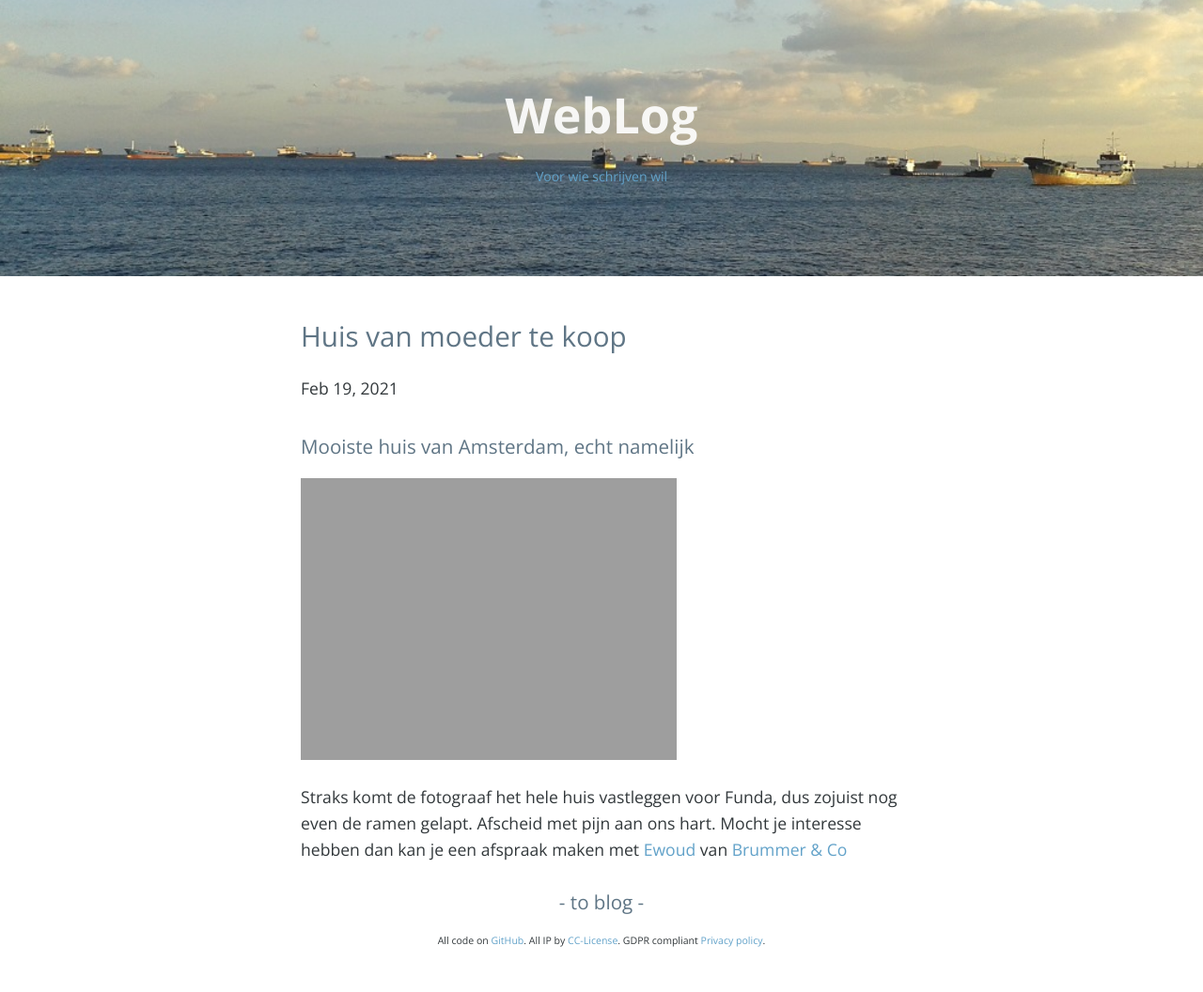
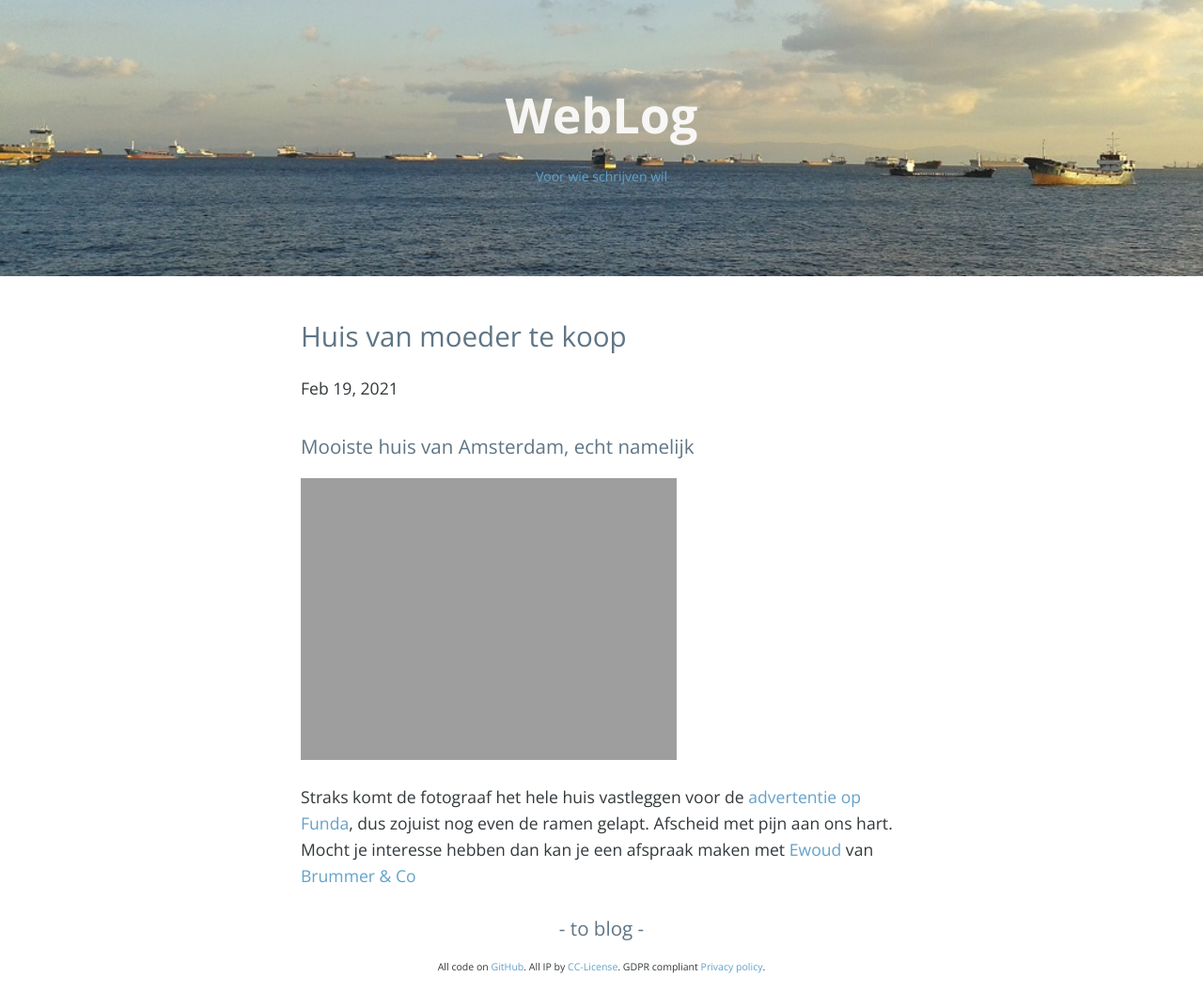
Before and after one commit to fprisse/Weblog, a Jekyll site: the page built from _posts/2021-02-19-oudeschans6.md, in a window 1280 px wide. Shown: the whole page at 94% size. Built offline with Jekyll 4.4.1, drawn with Linux system fonts in a browser that asks for light colours; nearby versions of some CDN libraries; comment, search, counter and statistics services are not loaded; before the commit the page ends 1028 px from its top, so only the background shows below that.

Commit message:
Update 2021-02-19-oudeschans6.md

```diff
--- a/_posts/2021-02-19-oudeschans6.md
+++ b/_posts/2021-02-19-oudeschans6.md
@@ -7,6 +7,6 @@ categories: Mama
 
 ### Mooiste huis van Amsterdam, echt namelijk
 
-![jaimee]({{ site.url }}/assets/oudeschans6.gif)
+![oudeschans6]({{ site.url }}/assets/oudeschans6.gif)
 
-Straks komt de fotograaf het hele huis vastleggen voor Funda, dus zojuist nog even de ramen gelapt. Afscheid met pijn aan ons hart. Mocht je interesse hebben dan kan je een afspraak maken met [Ewoud](tel:+31206161688) van [Brummer & Co](https://brummermakelaars.nl/)
+Straks komt de fotograaf het hele huis vastleggen voor de [advertentie op Funda](https://www.funda.nl/koop/amsterdam/huis-41230203-oudeschans-6/), dus zojuist nog even de ramen gelapt. Afscheid met pijn aan ons hart. Mocht je interesse hebben dan kan je een afspraak maken met [Ewoud](tel:+31206161688) van [Brummer & Co](https://brummermakelaars.nl/)
```
